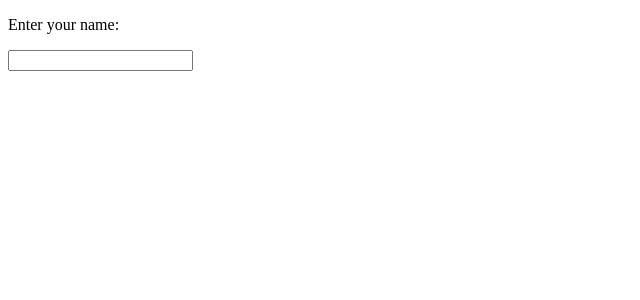
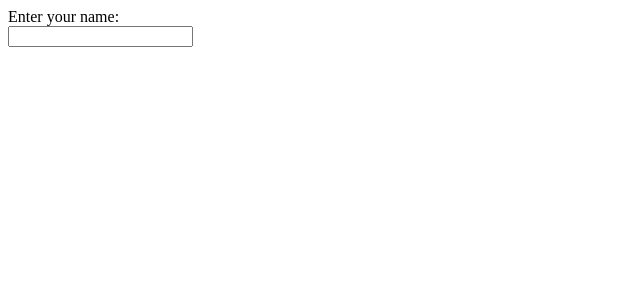
Before and after one commit to acciojob/personal-greeting-satishrathod-dev, a React app: page / in a window 1280 px wide. Shown: the top 300 px of the page, without its empty margins (0-640 px from the left). Built offline with nearby package versions, Linux system fonts and the light colour scheme.

Commit message:
finished

```diff
--- a/src/components/User.js
+++ b/src/components/User.js
@@ -10,7 +10,7 @@ const User = () => {
   return (
     <div>
       <div>
-        <p>Enter your name:</p>
+        <label>Enter your name:</label>
       </div>
       <input type="text" value={name} onChange={handleChange} />
       {name && <p>Hello {name}!</p>}
```
